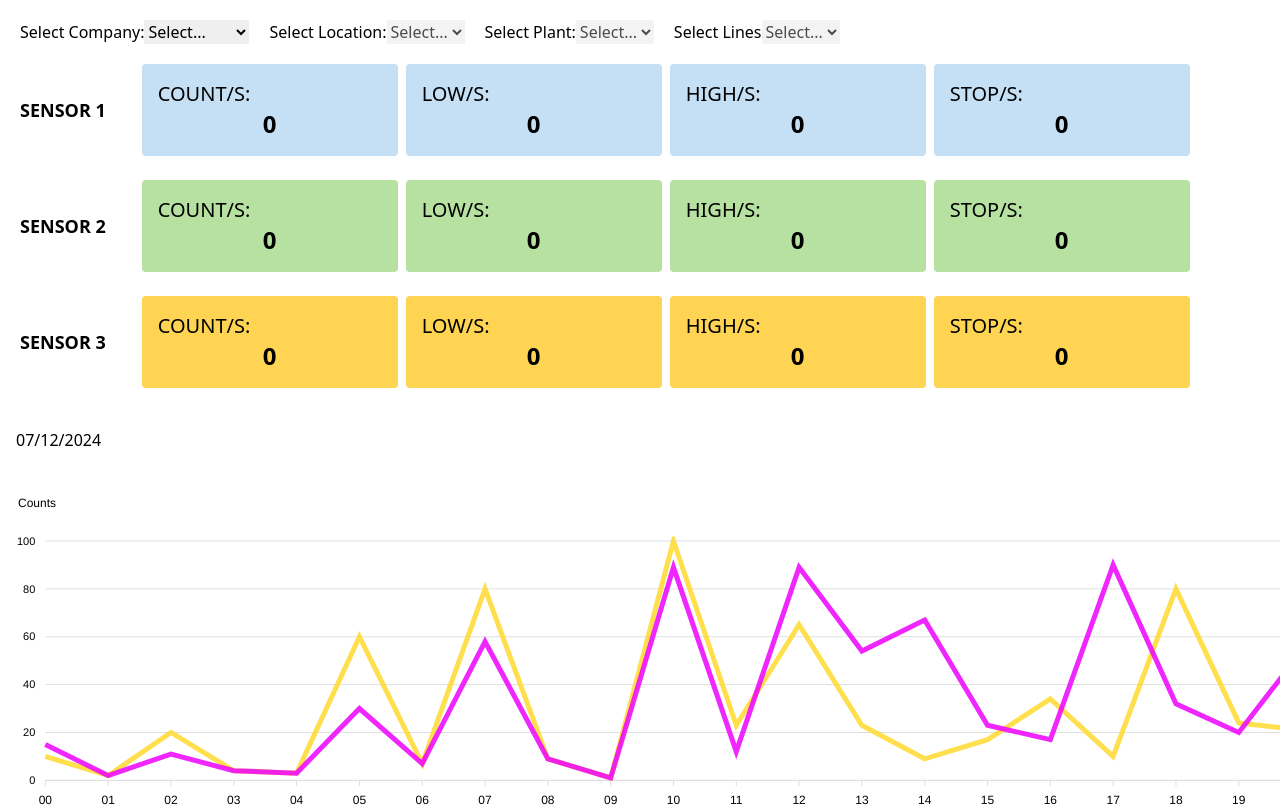
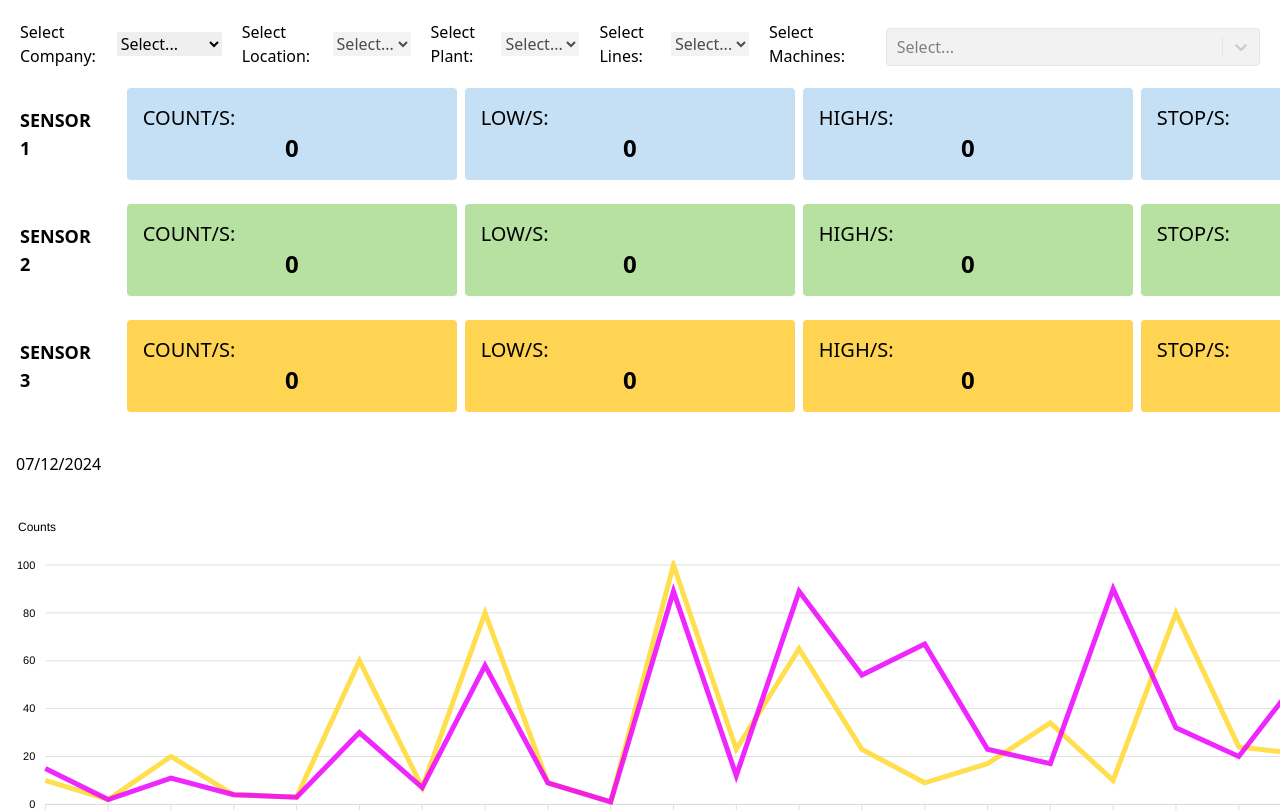
Before and after one commit to eworkslabs/aeyebox-charts, a Next.js app: page / in a window 1280 px wide. Shown: the top 812 px of the page. Built offline with nearby package versions, Linux system fonts and the light colour scheme.

Commit message:
Consegui colocar o multi select para machines e consegui importar com a API, instalei o react-select e arrumei os tamanhos dos blocos dos sensores para ficar tudo alinhado

```diff
--- a/package.json
+++ b/package.json
@@ -13,7 +13,8 @@
     "react": "^18",
     "react-apexcharts": "^1.4.1",
     "react-datepicker": "^6.3.0",
-    "react-dom": "^18"
+    "react-dom": "^18",
+    "react-select": "^5.8.0"
   },
   "devDependencies": {
     "@types/node": "^20",
--- a/pages/index.tsx
+++ b/pages/index.tsx
@@ -3,14 +3,17 @@ import styles from "/styles/Home.module.css";
 import dynamic from "next/dynamic";
 import DatePicker from "./DatePicker"
 import ProductionLine from "@/pages/ProductionLine"
-import { useEffect, useState } from "react";
-import { Companies, Locations, Plants, Lines } from "@/interfaces";
+import React, { useEffect, useState } from "react";
+import { Companies, Locations, Plants, Lines, Machines, Telemetry } from "@/interfaces";
+import Select from "react-select";
+
+
 
 const Chart = dynamic(() => import('react-apexcharts'), {
   ssr: false
 })
 
-interface HomePageProps { }
+interface HomePageProps {}
 
 export default function Home() {
 
@@ -39,11 +42,13 @@ export default function Home() {
     const [companies, setCompanies] = useState<Companies[]>([]);
     const [locations, setLocations] = useState<Locations[]>([]);
     const [plants, setPlants] = useState<Plants[]>([]);
-    const [lines, setLines] = useState<Lines[]>([])
+    const [lines, setLines] = useState<Lines[]>([]);
+    const [machines, setMachines] = useState<{ value: number; label: string }[]>([]);
     const [selectedCompany, setSelectedCompany] = useState<number | null>(null);
     const [selectedLocations, setSelectedLocations] = useState<number | null>(null);
     const [selectedPlants, setSelectedPlants] = useState<number | null>(null);
-
+    const [selectedLines, setSelectedLines] = useState<number | null>(null);
+    const [selectedMachine, setSelectedMachine] = useState<number | null>(null);
 
 
     useEffect(() => {
@@ -86,12 +91,23 @@ export default function Home() {
         const data = await response.json();
         setLines(data);
       } catch (error) {
-        console.error('Erro fetching Lines')
+        console.error('Error fetching Lines')
+      }
+    };
+
+    const fetchMachines = async (lineId: number) => {
+      try {
+        const response = await fetch(`http://localhost:3000/api/machines?lines=${lineId}`);
+        const data: Machines[] = await response.json();
+        const machineOptions = data.map((machine)=> ({
+          value: machine.id,
+          label: machine.name
+        }));
+        setMachines(machineOptions)
+      } catch (error) {
+        console.error('Erro fetching Machines')
       }
     }
-
-
-
 
     const handleCompanyChange = (event: React.ChangeEvent<HTMLSelectElement>) => {
       const companyId = parseInt(event.target.value);
@@ -111,11 +127,19 @@ export default function Home() {
       fetchLines(plantId);
     };
 
+    const handleLinesChange = (event: React.ChangeEvent<HTMLSelectElement>) => {
+      const lineId = parseInt(event.target.value);
+      setSelectedLines(lineId)
+      fetchMachines(lineId)
+    };
 
-
+    const handleMachineChange = (selectedOption: any) => {
+      setSelectedMachine(selectedOption.value);
+    };
 
     return (
       <div>
+        <div className="flex items-center mt-4">
         <label htmlFor="companySelect">Select Company:</label>
         <select id="companySelect" onChange={handleCompanyChange}>
           <option value="">Select...</option>
@@ -140,27 +164,27 @@ export default function Home() {
           ))}
         </select>
 
-        <label className="ml-5" htmlFor="linesSelect">Select Lines</label>
-        <select id="lineSelect" disabled={!selectedPlants}>
+        <label className="ml-5" htmlFor="linesSelect">Select Lines:</label>
+        <select id="lineSelect" onChange={handleLinesChange} disabled={!selectedPlants}>
           <option value="">Select...</option>
           {lines.map(line => (
             <option key={line.id} value={line.id}>{line.name}</option>
           ))}
         </select>
 
+
+        <label className="ml-5" htmlFor="machinesSelect">Select Machines:</label>
+        <Select className="w-[482px] h-8 ml-5" isDisabled={!selectedLines}  id="machinesSelect"
+        options={machines}
+        onChange={handleMachineChange}
+        value={machines.find((machine) => machine.value === selectedMachine)} isMulti/>
+        </div>
+
       </div>
 
 
     );
   }
-
-
-
-
-
-
-
-
 
   const xaxis = {
     categories: ['00', '01', '02', '03', '04', '05', '06', '07', '08', '09', '10', '11', '12', '13', '14', '15', '16', '17', '18', '19', '20', '21', '22', '23']
@@ -268,19 +292,19 @@ export default function Home() {
       <div className="flex items-center space-x-4">
         <h2 className="text-lg font-semibold mt-5 mx-5">SENSOR 1</h2>
         <div className="flex space-x-2 mt-5">
-          <div className="flex flex-col justify-center p-4 w-64 bg-[#c5e0f4] rounded">
+          <div className="flex flex-col justify-center p-4 w-[330px] bg-[#c5e0f4] rounded">
             <span className="text-left text-xl font-medium ">COUNT/S:</span>
             <span className="text-center text-2xl font-semibold ">0</span>
           </div>
-          <div className="flex flex-col justify-center p-4 w-64 bg-[#c5e0f4] rounded">
+          <div className="flex flex-col justify-center p-4 w-[330px] bg-[#c5e0f4] rounded">
             <span className="text-left text-xl font-medium">LOW/S:</span>
             <span className="text-center text-2xl font-semibold">0</span>
           </div>
-          <div className="flex flex-col justify-center p-4 w-64 bg-[#c5e0f4] rounded">
+          <div className="flex flex-col justify-center p-4 w-[330px] bg-[#c5e0f4] rounded">
             <span className="text-left text-xl font-medium">HIGH/S:</span>
             <span className="text-center text-2xl font-semibold">0</span>
           </div>
-          <div className="flex flex-col justify-center p-4 w-64 bg-[#c5e0f4] rounded">
+          <div className="flex flex-col justify-center p-4 w-[330px] bg-[#c5e0f4] rounded">
             <span className="text-left text-xl font-medium">STOP/S:</span>
             <span className="text-center text-2xl font-semibold">0</span>
           </div>
@@ -289,19 +313,19 @@ export default function Home() {
       <div className="flex items-center space-x-4" >
         <h2 className="text-lg font-semibold mx-5">SENSOR 2</h2>
         <div className="flex space-x-2">
-          <div className="flex flex-col justify-center p-4 w-64 bg-[#b7e1a1] rounded">
+          <div className="flex flex-col justify-center p-4 w-[330px] bg-[#b7e1a1] rounded">
             <span className="text-left text-xl font-medium">COUNT/S:</span>
             <span className="text-center text-2xl font-semibold">0</span>
           </div>
-          <div className="flex flex-col justify-center p-4 w-64 bg-[#b7e1a1] rounded">
+          <div className="flex flex-col justify-center p-4 w-[330px] bg-[#b7e1a1] rounded">
             <span className="text-left text-xl font-medium">LOW/S:</span>
             <span className="text-center text-2xl font-semibold">0</span>
           </div>
-          <div className="flex flex-col  justify-center p-4 w-64 bg-[#b7e1a1] rounded">
+          <div className="flex flex-col  justify-center p-4 w-[330px] bg-[#b7e1a1] rounded">
             <span className="text-left text-xl font-medium">HIGH/S:</span>
             <span className="text-center text-2xl font-semibold">0</span>
           </div>
-          <div className="flex flex-col justify-center p-4 w-64 bg-[#b7e1a1] rounded">
+          <div className="flex flex-col justify-center p-4 w-[330px] bg-[#b7e1a1] rounded">
             <span className="text-left text-xl font-medium">STOP/S:</span>
             <span className="text-center text-2xl font-semibold">0</span>
           </div>
@@ -310,19 +334,19 @@ export default function Home() {
       <div className="flex items-center space-x-4" >
         <h2 className="text-lg font-semibold mx-5">SENSOR 3</h2>
         <div className="flex space-x-2">
-          <div className="flex flex-col justify-center p-4 w-64 bg-[#ffd452] rounded">
+          <div className="flex flex-col justify-center p-4 w-[330px] bg-[#ffd452] rounded">
             <span className="text-left text-xl font-medium">COUNT/S:</span>
             <span className="text-center text-2xl font-semibold">0</span>
           </div>
-          <div className="flex flex-col justify-center p-4 w-64 bg-[#ffd452] rounded">
+          <div className="flex flex-col justify-center p-4 w-[330px] bg-[#ffd452] rounded">
             <span className="text-left text-xl font-medium">LOW/S:</span>
             <span className="text-center text-2xl font-semibold">0</span>
           </div>
-          <div className="flex flex-col  justify-center p-4 w-64 bg-[#ffd452] rounded">
+          <div className="flex flex-col  justify-center p-4 w-[330px] bg-[#ffd452] rounded">
             <span className="text-left text-xl font-medium">HIGH/S:</span>
             <span className="text-center text-2xl font-semibold">0</span>
           </div>
-          <div className="flex flex-col justify-center p-4 w-64 bg-[#ffd452] rounded">
+          <div className="flex flex-col justify-center p-4 w-[330px] bg-[#ffd452] rounded">
             <span className="text-left text-xl font-medium">STOP/S:</span>
             <span className="text-center text-2xl font-semibold">0</span>
           </div>
```
Also changed, not shown: 1 other file (tests, documents, lock files or other folders).
